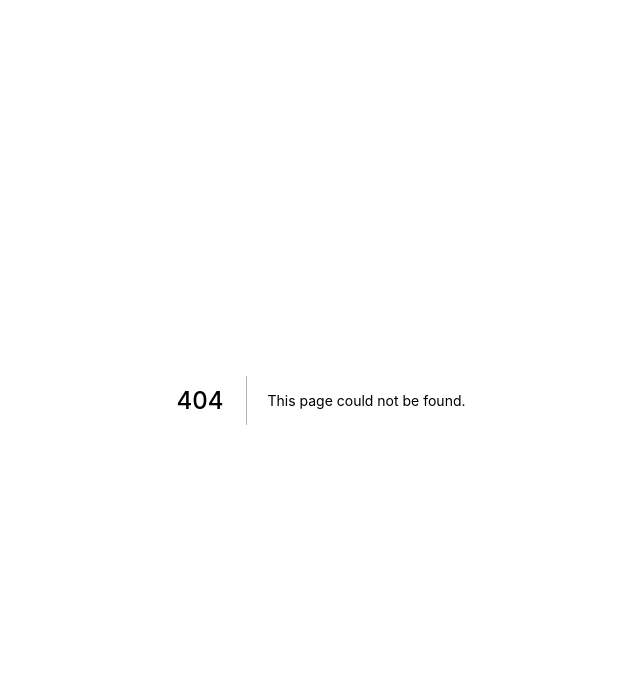
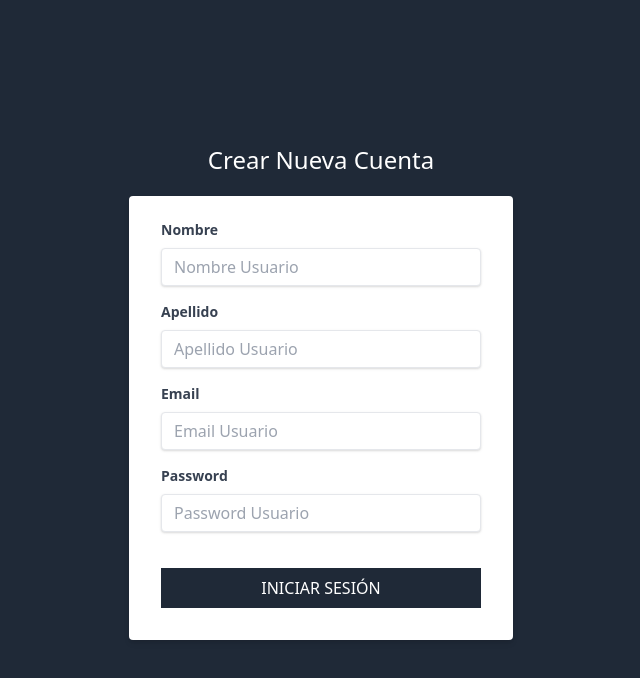
Before and after one commit to ajaxwd/crmcliente, a Next.js app: page /nuevacuenta in a window 1280 px wide. Before the commit this address had no page. Shown: the top 678 px of the page, without its empty margins (319-959 px from the left). Built offline with nearby package versions, Linux system fonts and the light colour scheme.

Commit message:
Se crea formulario de login y nueva cuenta

```diff
--- a/components/Siderbar.js
+++ b/components/Siderbar.js
@@ -1,7 +1,11 @@
 import React from 'react';
 import Link from 'next/link';
+import { useRouter } from 'next/router'
 
 const Siderbar = () => {
+
+    // routing de next
+    const router = useRouter();
     return (
         <aside className="bg-gray-800 sm:w-1/3 xl:w-1/5 sm:min-h-screen p-5">
             <div>
@@ -10,18 +14,24 @@ const Siderbar = () => {
                 </p>
             </div>
             <nav className = "mt-5 list-none">
-                <li>
+                <li className = {router.pathname === "/" ? "bg-blue-800 p-2" : "p-2"}>
                     <Link href="/">
-                        <a className = "text-white mb-2 block">
+                        <a className = "text-white block">
                         Clientes
                         </a>
-
                     </Link>
                 </li>
-                <li>
+                <li className = {router.pathname === "/pedidos" ? "bg-blue-800 p-2" : "p-2"}>
                     <Link href="/pedidos">
-                        <a className = "text-white mb-2 block">
+                        <a className = "text-white block">
                         Pedidos
+                        </a>
+                    </Link>
+                </li>
+                <li className = {router.pathname === "/productos" ? "bg-blue-800 p-2" : "p-2"}>
+                    <Link href="/productos">
+                        <a className = "text-white block">
+                        Productos
                         </a>
                     </Link>
                 </li>
--- a/components/layout.js
+++ b/components/layout.js
@@ -1,8 +1,13 @@
 import React from "react";
 import Head from 'next/head';
 import Siderbar from '../components/Siderbar';
+import { useRouter } from 'next/router'
 
 const Layout = ({children}) => {
+
+    // routing de next
+    const router = useRouter();
+
     return (
         <>
         <head>
@@ -11,15 +16,22 @@ const Layout = ({children}) => {
             <link href="https://unpkg.com/tailwindcss@^1.0/dist/tailwind.min.css" rel="stylesheet"></link>
         </head>
 
-        <div className="bg-gray-200 min-h-screen" >
-            <div className = "flex min-h-screen">
+        {router.pathname === '/login' || router.pathname === '/nuevacuenta' ? (
+            <div className = "bg-gray-800 min-h-screen flex flex-col justify-center">
+                <div>
+                {children}
+                </div>
+            </div>
+        ) : (
+            <div className="bg-gray-200 min-h-screen" >
+                <div className = "flex min-h-screen">
                 <Siderbar/>
-                <main className = "sm:w-2/3 xl:w-4/5 sm:min-h-screen p-5">
+                    <main className = "sm:w-2/3 xl:w-4/5 sm:min-h-screen p-5">
                     {children}
-                </main>
+                    </main>
+                </div>
             </div>
-        </div>
-
+        )}
         </>
     );
 }
--- /dev/null
+++ b/pages/nuevacuenta.js
@@ -0,0 +1,72 @@
+import React from 'react';
+import Layout from '../components/layout';
+
+const NuevaCuenta = () => {
+    return (
+        <>
+        <Layout>
+        <h1 className = "text-center text-2xl text-white font-light">Crear Nueva Cuenta</h1>
+        <div className = "flex justify-center mt-5">
+            <div className = "w-full max-w-sm">
+                <form className = "bg-white rounded shadow-md px-8 pt-6 pb-8 mb-4">
+                    <div className = "mb-4">
+                        <label className = "block text-gray-700 text-sm font-bold mb-2" htmlFor="nombre">
+                        Nombre
+                        </label>
+                        <input
+                        className = "shadow appearance-none border rounded w-full py-2 px-3 text-gray-700 leading-tight focus:outline focus:shadow-outline"
+                        id = "nombre"
+                        type = "text"
+                        placeholder = "Nombre Usuario">
+                        </input>
+                    </div>
+                    <div className = "mb-4">
+                        <label className = "block text-gray-700 text-sm font-bold mb-2" htmlFor="apellido">
+                        Apellido
+                        </label>
+                        <input
+                        className = "shadow appearance-none border rounded w-full py-2 px-3 text-gray-700 leading-tight focus:outline focus:shadow-outline"
+                        id = "apellido"
+                        type = "text"
+                        placeholder = "Apellido Usuario">
+                        </input>
+                    </div>
+                    <div className = "mb-4">
+                        <label className = "block text-gray-700 text-sm font-bold mb-2" htmlFor="email">
+                        Email
+                        </label>
+                        <input
+                        className = "shadow appearance-none border rounded w-full py-2 px-3 text-gray-700 leading-tight focus:outline focus:shadow-outline"
+                        id = "email"
+                        type = "email"
+                        placeholder = "Email Usuario">
+
+                        </input>
+                    </div>
+                    <div className = "mb-4">
+                        <label className = "block text-gray-700 text-sm font-bold mb-2" htmlFor="password">
+                        Password
+                        </label>
+                        <input
+                        className = "shadow appearance-none border rounded w-full py-2 px-3 text-gray-700 leading-tight focus:outline focus:shadow-outline"
+                        id = "password"
+                        type = "password"
+                        placeholder = "Password Usuario">
+
+                        </input>
+                    </div>
+                    <input
+                    type = "submit"
+                    className = "bg-gray-800 w-full mt-5 p-2 text-white uppercase hover:bg-gray-900"
+                    value = "Iniciar Sesión"
+                    />
+                </form>
+            </div>
+
+        </div>
+        </Layout>
+        </>
+    );
+}
+
+export default NuevaCuenta
```
Also changed, not shown: pages/login.js (added, +50 -0 lines).
